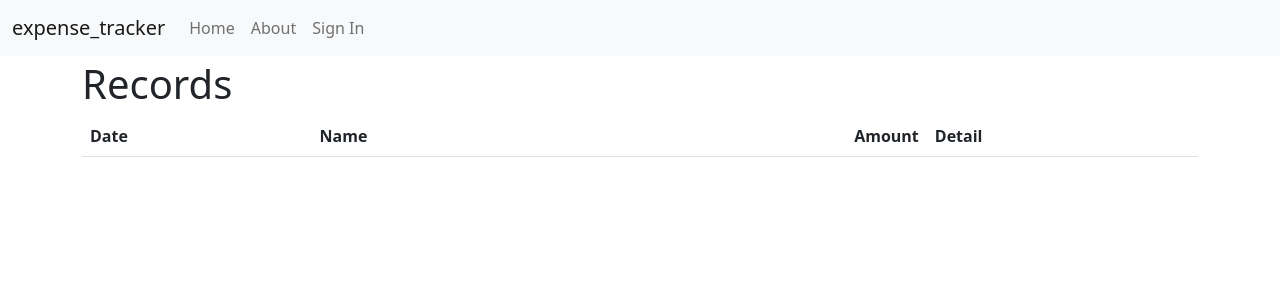
After one commit to yyi-t/expense_tracker, a Django app: template expense_tracker/templates/tracker/record_list.html in a window 1280 px wide. The commit adds this page. Shown: the top 300 px of the page. Run offline with Django 5.2, Linux system fonts and the light colour scheme; the template is opened without the code that fills it, so the values that code supplies are empty; some libraries are stand-ins or nearby versions.

Commit message:
Add list and detail record templates and views.

```diff
--- a/config/urls.py
+++ b/config/urls.py
@@ -22,7 +22,7 @@ urlpatterns = [
     path("users/", include("expense_tracker.users.urls", namespace="users")),
     path("accounts/", include("allauth.urls")),
     # Your stuff: custom urls includes go here
-    # ...
+    path("tracker/", include("expense_tracker.tracker.urls", namespace="tracker")),
     # Media files
     *static(settings.MEDIA_URL, document_root=settings.MEDIA_ROOT),
 ]
--- a/expense_tracker/templates/base.html
+++ b/expense_tracker/templates/base.html
@@ -66,6 +66,9 @@
                 </li>
                 {% if request.user.is_authenticated %}
                   <li class="nav-item">
+                    <a class="nav-link" href="{% url 'tracker:record-list' %}">Record</a>
+                  </li>
+                  <li class="nav-item">
                     <a class="nav-link"
                        href="{% url 'users:detail' request.user.username %}">{% translate "My Profile" %}</a>
                   </li>
--- /dev/null
+++ b/expense_tracker/templates/tracker/record_list.html
@@ -0,0 +1,32 @@
+{% extends "base.html" %}
+
+{% load static %}
+
+{% block title %}
+  Record list
+{% endblock title %}
+{% block content %}
+  <h1>Records</h1>
+  <table class="table">
+    <thead>
+      <tr>
+        <th scope="col">Date</th>
+        <th scope="col">Name</th>
+        <th scope="col" class="text-end">Amount</th>
+        <th scope="col">Detail</th>
+      </tr>
+    </thead>
+    <tbody>
+      {% for record in records %}
+        <tr>
+          <td>{{ record.date|date:'d-m-Y' }}</td>
+          <td>{{ record.name }}</td>
+          <td class="text-end">{{ record.amount }}</td>
+          <td>
+            <a href="{% url 'tracker:record-detail' record.pk %}">view</a>
+          </td>
+        </tr>
+      {% endfor %}
+    </tbody>
+  </table>
+{% endblock content %}
```
Also changed, not shown: expense_tracker/templates/tracker/record_detail.html (added, +25 -0 lines), expense_tracker/tracker/urls.py (added, +10 -0 lines), expense_tracker/tracker/views.py (added, +26 -0 lines).
